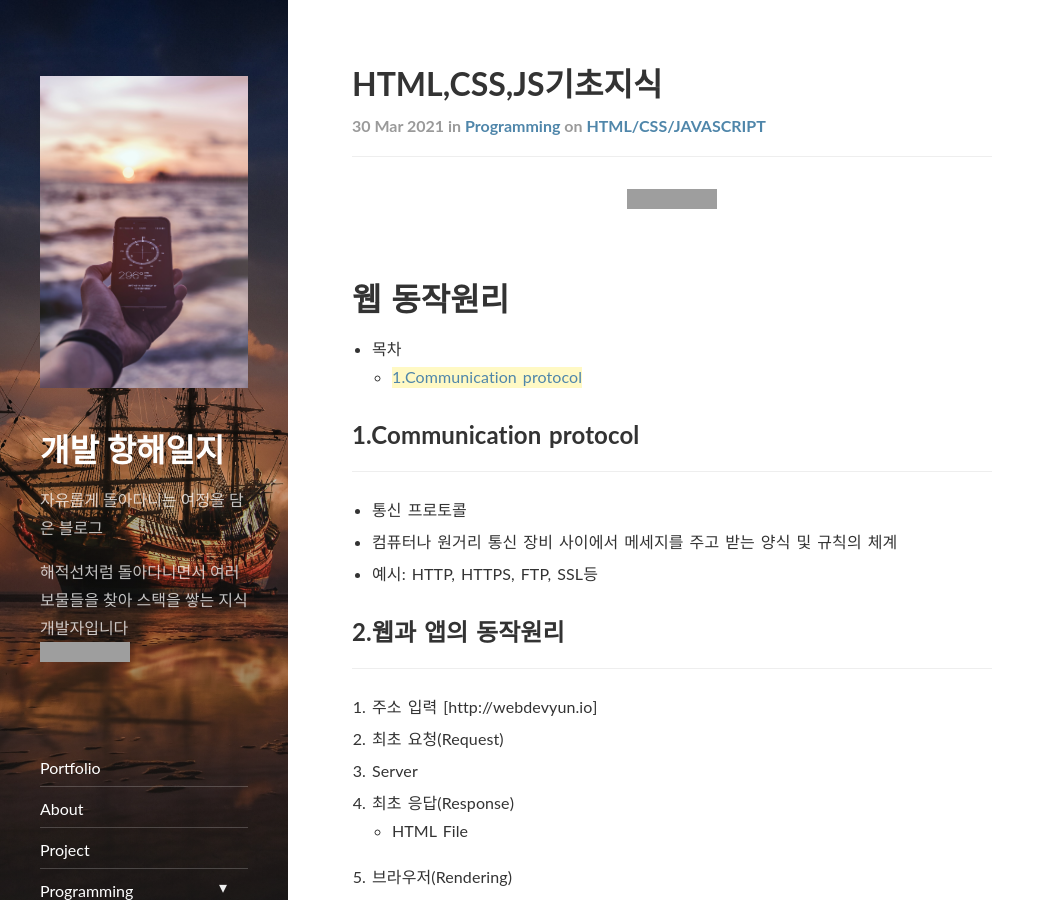
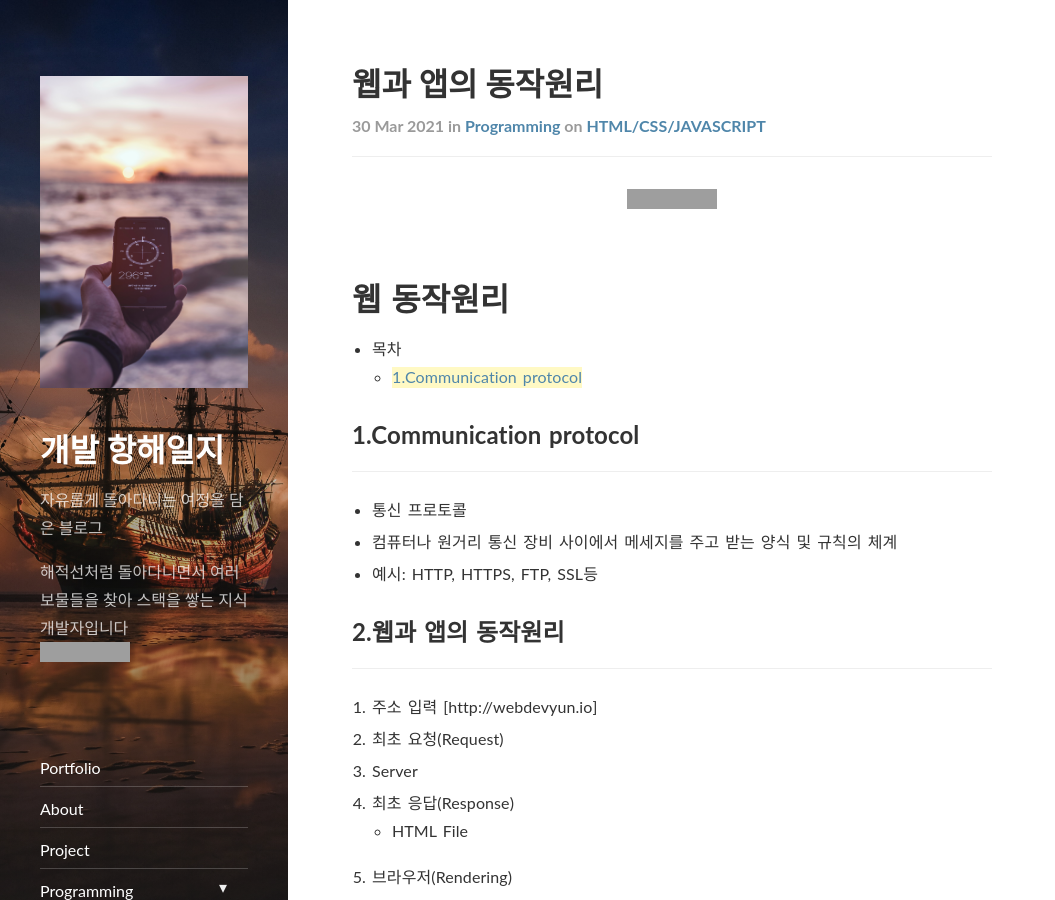
Before and after one commit to WebDev-Yun/Github-Blog, a Jekyll site: the page built from _posts/programming/2021-03-30-summary02.md, in a window 1280 px wide and 900 px high. Shown: the whole window, without its empty margins (0-1055 px from the left). Built offline with Jekyll 4.4.1, drawn with Linux system fonts in a browser that asks for light colours; nearby versions of some CDN libraries; comment, search, counter and statistics services are not loaded; grey boxes are pictures that could not be loaded.

```diff
--- a/_posts/programming/2021-03-30-summary02.md
+++ b/_posts/programming/2021-03-30-summary02.md
@@ -1,7 +1,8 @@
 ---
 layout: post
-title:  "HTML,CSS,JS기초지식"
-subtitle:   "웹과 앱의 동작원리"
+title:  "웹과 앱의 동작원리"
+subtitle: "웹과 앱의 동작원리"
+date: 2021-03-30 21:33:51 +0900
 categories: programming
 tags: html/css/javascript
 comments: true
```
Also changed, not shown: _posts/programming/2021-03-30-summary01.md (+1 -1 lines), _posts/study/2021-03-28-making-blog02.md (+2 -0 lines).
